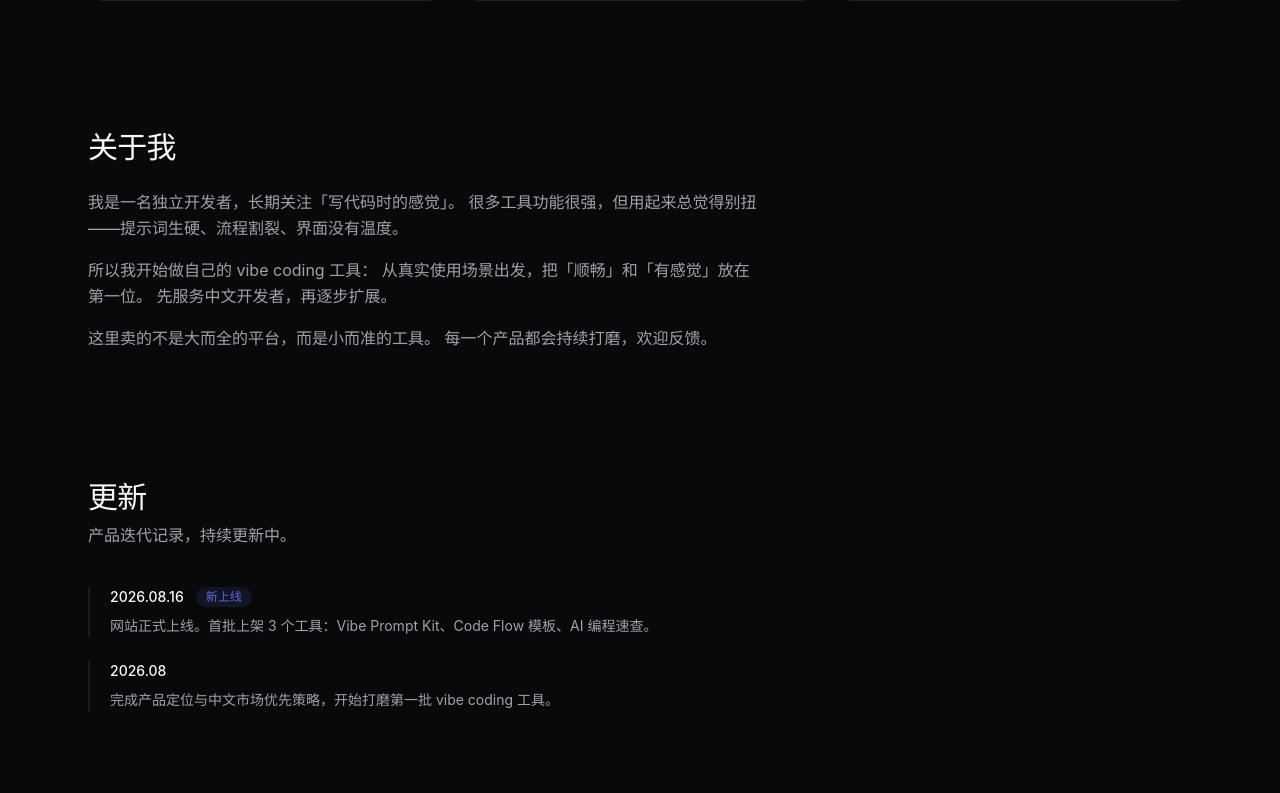
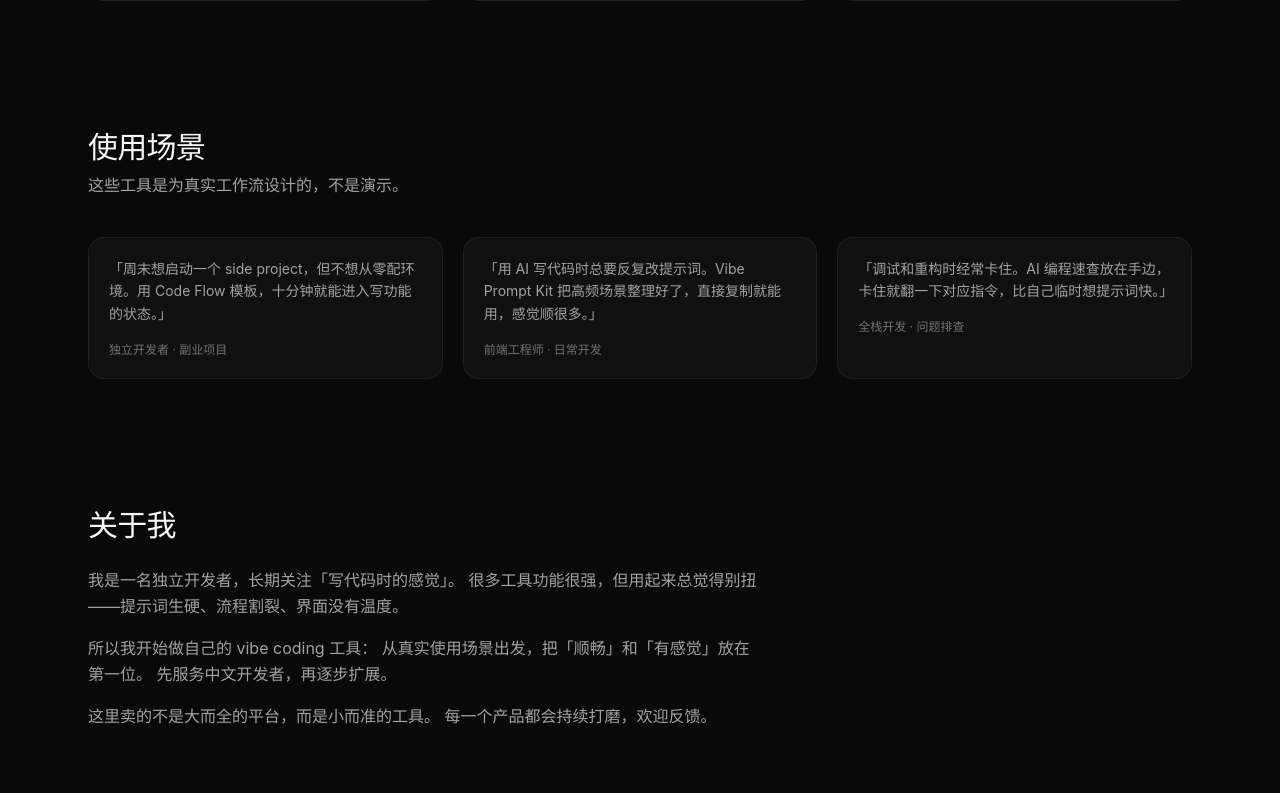
Before and after one commit to MeyraLab/vibe-coding-store, a React (Vite) app: page / in a window 1280 px wide. Shown: the part 1027-1820 px from the top of the page. Built offline with nearby package versions, Linux system fonts and the light colour scheme.

Commit message:
feat: 首页增加极简使用场景区块

```diff
--- a/src/App.tsx
+++ b/src/App.tsx
@@ -23,6 +23,9 @@ function App() {
             </a>
             <a href="#updates" className="hover:text-text-primary transition-colors">
               更新
+            </a>
+            <a href="#stories" className="hover:text-text-primary transition-colors">
+              场景
             </a>
             <a href="#faq" className="hover:text-text-primary transition-colors">
               FAQ
@@ -73,6 +76,41 @@ function App() {
           {products.map((product) => (
             <ProductCard key={product.id} product={product} />
           ))}
+        </div>
+      </section>
+
+      {/* 使用场景 */}
+      <section id="stories" className="mx-auto max-w-6xl px-4 pb-24 sm:px-6 sm:pb-32">
+        <div className="mb-10">
+          <h2 className="text-2xl font-medium tracking-tight text-text-primary sm:text-3xl">
+            使用场景
+          </h2>
+          <p className="mt-2 text-text-secondary">
+            这些工具是为真实工作流设计的，不是演示。
+          </p>
+        </div>
+
+        <div className="grid gap-5 sm:grid-cols-2 lg:grid-cols-3">
+          <div className="rounded-2xl border border-border bg-surface p-5">
+            <p className="text-sm leading-relaxed text-text-secondary">
+              「周末想启动一个 side project，但不想从零配环境。用 Code Flow 模板，十分钟就能进入写功能的状态。」
+            </p>
+            <p className="mt-4 text-xs text-text-muted">独立开发者 · 副业项目</p>
+          </div>
+
+          <div className="rounded-2xl border border-border bg-surface p-5">
+            <p className="text-sm leading-relaxed text-text-secondary">
+              「用 AI 写代码时总要反复改提示词。Vibe Prompt Kit 把高频场景整理好了，直接复制就能用，感觉顺很多。」
+            </p>
+            <p className="mt-4 text-xs text-text-muted">前端工程师 · 日常开发</p>
+          </div>
+
+          <div className="rounded-2xl border border-border bg-surface p-5">
+            <p className="text-sm leading-relaxed text-text-secondary">
+              「调试和重构时经常卡住。AI 编程速查放在手边，卡住就翻一下对应指令，比自己临时想提示词快。」
+            </p>
+            <p className="mt-4 text-xs text-text-muted">全栈开发 · 问题排查</p>
+          </div>
         </div>
       </section>
 
@@ -218,6 +256,7 @@ function App() {
             <a href="#products" className="hover:text-text-primary transition-colors">产品</a>
             <a href="#about" className="hover:text-text-primary transition-colors">关于</a>
             <a href="#updates" className="hover:text-text-primary transition-colors">更新</a>
+            <a href="#stories" className="hover:text-text-primary transition-colors">场景</a>
             <a href="#faq" className="hover:text-text-primary transition-colors">FAQ</a>
           </div>
           <div className="text-sm text-text-muted">
```
